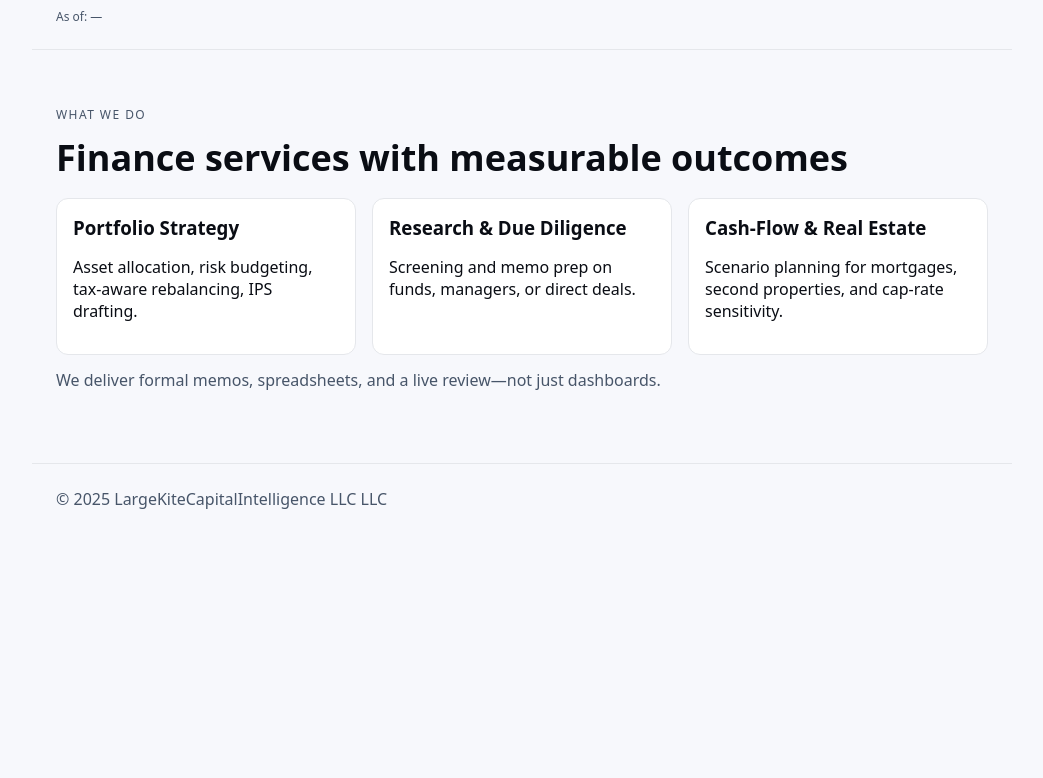
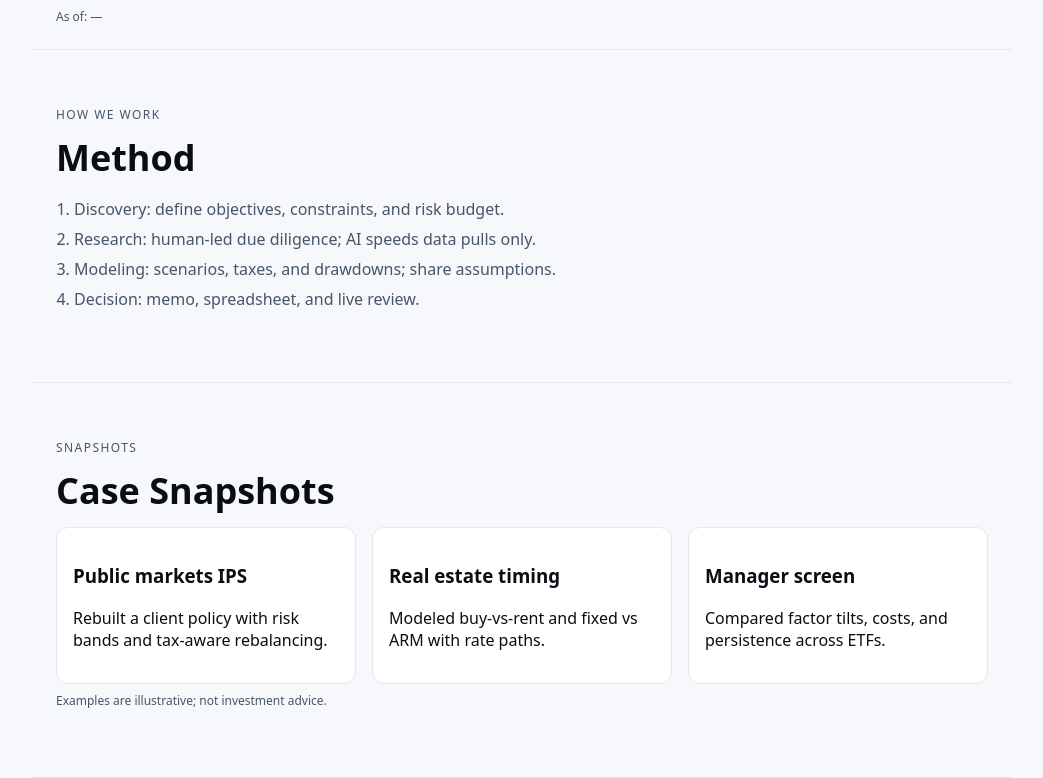
Before and after one commit to largekite/CI, a Next.js app: page / in a window 1280 px wide. Shown: the part 582-1360 px from the top of the page, without its empty margins (118-1161 px from the left). Before the commit the page ends 1116 px from the top, so only its background shows below. Built offline with nearby package versions, Linux system fonts and the light colour scheme; no server answers.

Commit message:
fix 3 sub pages

```diff
--- a/app/insights/page.tsx
+++ b/app/insights/page.tsx
@@ -3,7 +3,7 @@ import fs from 'node:fs';
 import path from 'node:path';
 import matter from 'gray-matter';
 
-export const metadata = { title: 'Insights — LargeKiteCapitalIntelligence LLC' };
+export const metadata = { title: 'Insights — LargeKiteCapitalIntelligence' };
 
 function safeStringDate(d: any): string {
   try {
--- a/app/layout.tsx
+++ b/app/layout.tsx
@@ -2,7 +2,7 @@ import './globals.css';
 import type { Metadata } from 'next';
 
 export const metadata: Metadata = {
-  title: 'LargeKiteCapitalIntelligence LLC — Independent Finance & Intelligence Consulting',
+  title: 'LargeKiteCapitalIntelligence — Independent Finance & Intelligence Consulting',
   description: 'Human-led finance & investment consulting. AI is our tool, not the product.',
 };
 export default function RootLayout({ children }: { children: React.ReactNode }) {
--- a/app/page.tsx
+++ b/app/page.tsx
@@ -8,7 +8,7 @@ function Section({ id, title, eyebrow, children }:{ id?:string; title:string; ey
 export default function Home(){
   return (<>
     <header className="nav">
-      <div className="brand">LargeKiteCapitalIntelligence <span>LLC</span></div>
+      <div className="brand">LargeKiteCapitalIntelligence</div>
       <nav className="links">
         <a href="/services">Services</a>
         <a href="#method">Method</a>
@@ -32,6 +32,31 @@ export default function Home(){
         </div>
       </section>
       <MarketStatsRow />
+      <section id="method" className="section">
+        <div className="eyebrow">How we work</div>
+        <h2 className="h2">Method</h2>
+        <div className="content">
+          <ol className="steps">
+            <li>Discovery: define objectives, constraints, and risk budget.</li>
+            <li>Research: human-led due diligence; AI speeds data pulls only.</li>
+            <li>Modeling: scenarios, taxes, and drawdowns; share assumptions.</li>
+            <li>Decision: memo, spreadsheet, and live review.</li>
+          </ol>
+        </div>
+      </section>
+
+
+      <section id="cases" className="section">
+        <div className="eyebrow">Snapshots</div>
+        <h2 className="h2">Case Snapshots</h2>
+        <div className="cases">
+          <div className="case"><h3>Public markets IPS</h3><p>Rebuilt a client policy with risk bands and tax-aware rebalancing.</p></div>
+          <div className="case"><h3>Real estate timing</h3><p>Modeled buy-vs-rent and fixed vs ARM with rate paths.</p></div>
+          <div className="case"><h3>Manager screen</h3><p>Compared factor tilts, costs, and persistence across ETFs.</p></div>
+        </div>
+        <p className="disclaimer">Examples are illustrative; not investment advice.</p>
+      </section>
+
       <Section id="services" eyebrow="What we do" title="Finance services with measurable outcomes">
         <div className="cards">
           <div className="card"><h3>Portfolio Strategy</h3><p>Asset allocation, risk budgeting, tax-aware rebalancing, IPS drafting.</p></div>
@@ -41,6 +66,6 @@ export default function Home(){
         <p className="note">We deliver formal memos, spreadsheets, and a live review—not just dashboards.</p>
       </Section>
     </main>
-    <footer className="footer"><div>© {new Date().getFullYear()} LargeKiteCapitalIntelligence LLC LLC</div></footer>
+    <footer className="footer"><div>© {new Date().getFullYear()} LargeKiteCapitalIntelligence LLC LLC LLC</div></footer>
   </>);
 }
```
Also changed, not shown: app/services/page.tsx (added, +31 -0 lines), 1 other file (tests, documents, lock files or other folders).
